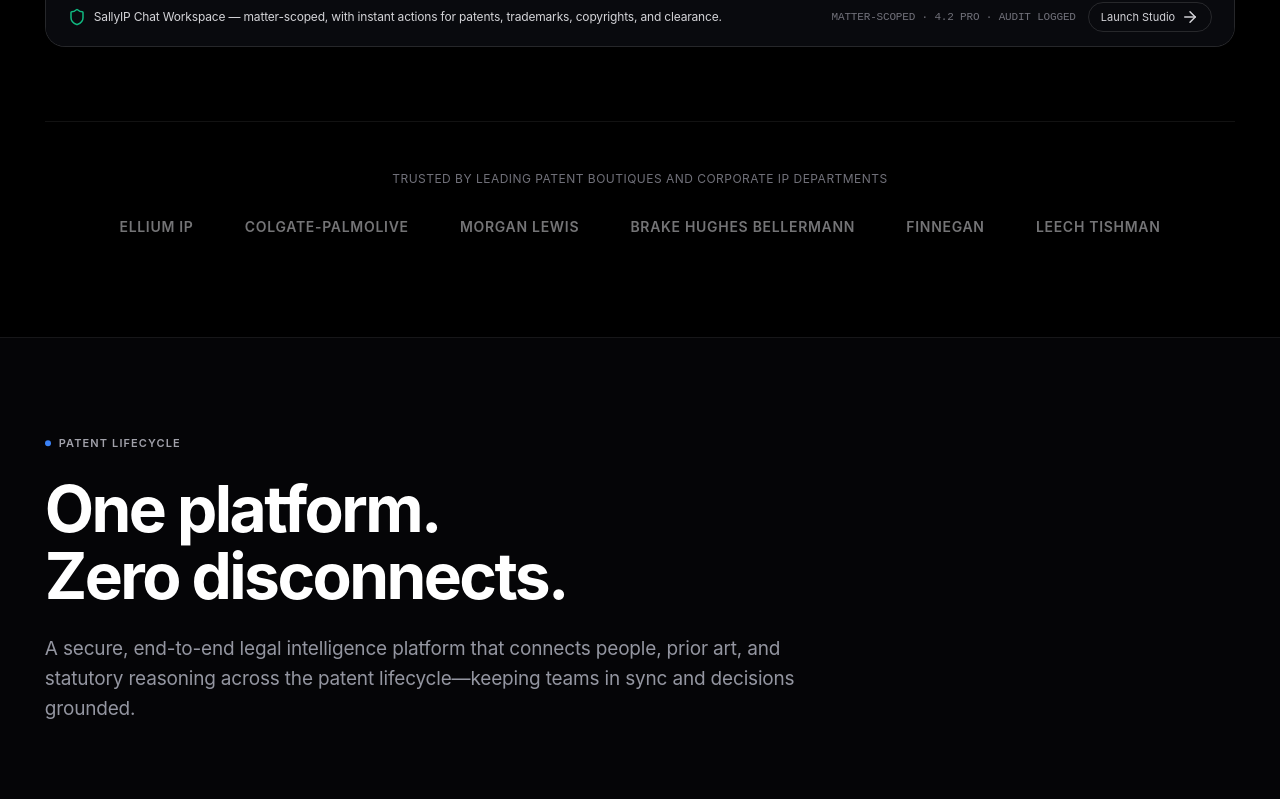
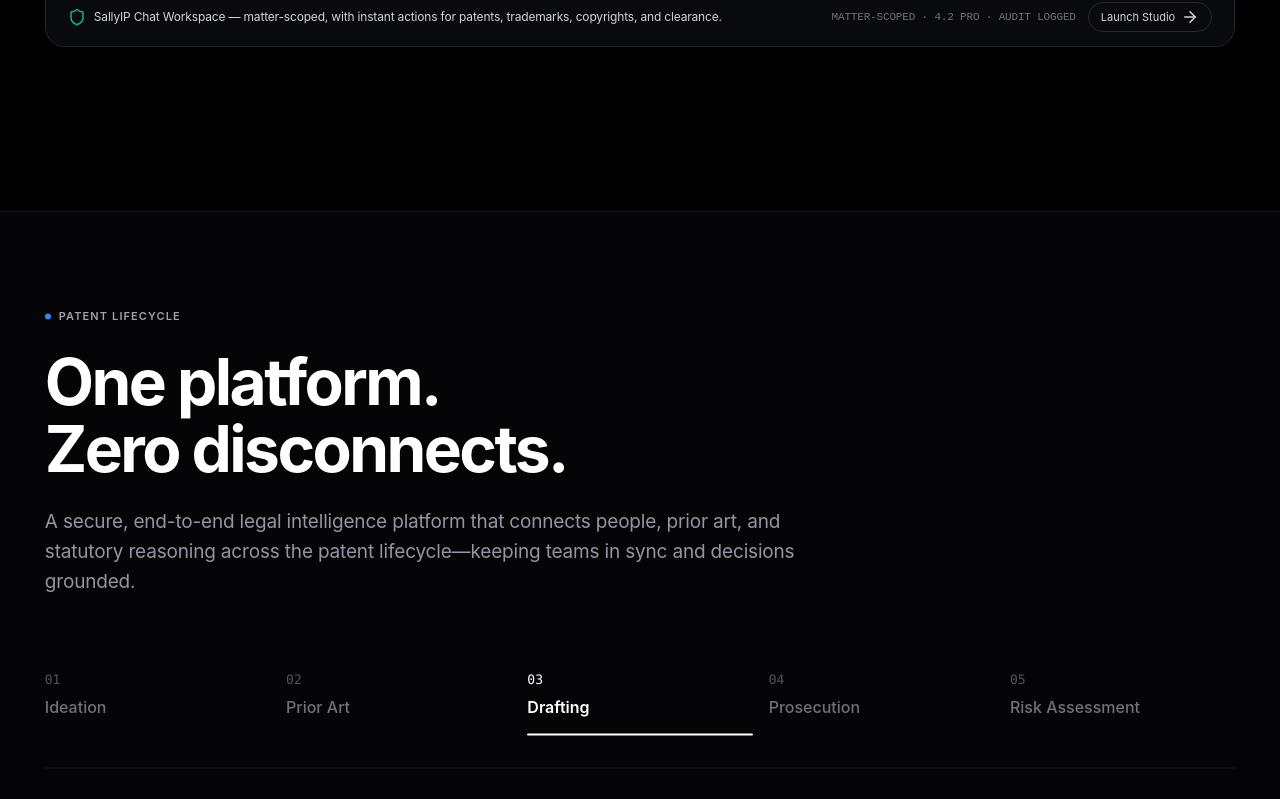
Before and after one commit to northornsmedia/sallyip, a React (Vite) app: page / in a window 1280 px wide. Shown: the part 1380-2179 px from the top of the page. Built offline with nearby package versions, Linux system fonts and the light colour scheme.

Commit message:
fix(ui): remove law firm and corporate trust bar names

```diff
--- a/src/components/home-page-redesign.jsx
+++ b/src/components/home-page-redesign.jsx
@@ -592,20 +592,7 @@
               )}
             </motion.div>
 
-            {/* Understated Minimalist Client / Partner Trust Strip */}
-            <div className="sh-hero-trust">
-              <div className="sh-trust-label">
-                Trusted by leading patent boutiques and corporate IP departments
-              </div>
-              <div className="sh-trust-logos">
-                <span className="sh-trust-logo">ELLIUM IP</span>
-                <span className="sh-trust-logo">COLGATE-PALMOLIVE</span>
-                <span className="sh-trust-logo">MORGAN LEWIS</span>
-                <span className="sh-trust-logo">BRAKE HUGHES BELLERMANN</span>
-                <span className="sh-trust-logo">FINNEGAN</span>
-                <span className="sh-trust-logo">LEECH TISHMAN</span>
-              </div>
-            </div>
+
           </div>
         </section>
 
```
